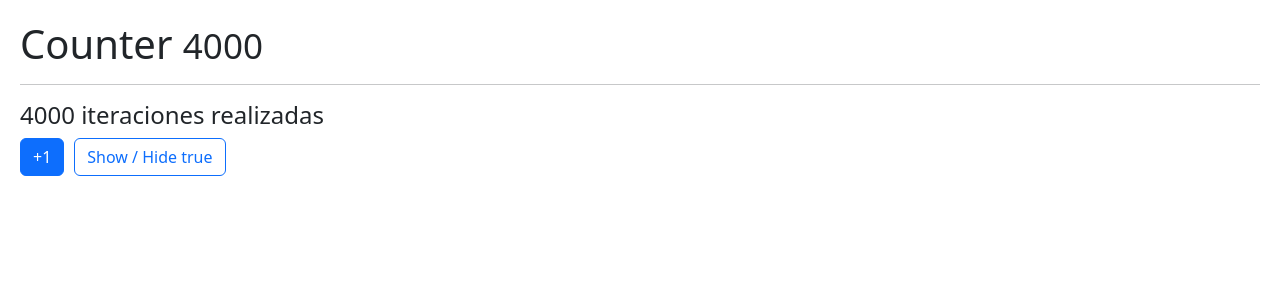
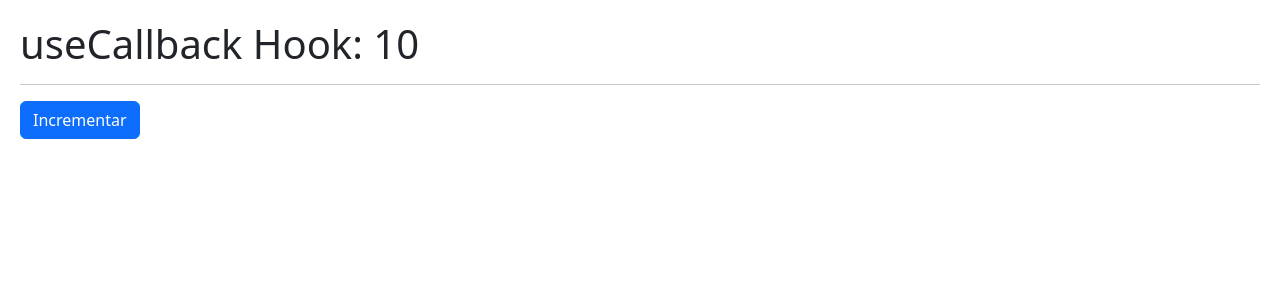
Before and after one commit to Xanul/hooks-app, a React (Vite) app: page / in a window 1280 px wide. Shown: the top 300 px of the page. Built offline with nearby package versions, Linux system fonts and the light colour scheme.

Commit message:
Added the useCallback hook example

```diff
--- /dev/null
+++ b/src/06-memos/CallbackHook.jsx
@@ -0,0 +1,29 @@
+import { useCallback, useState } from "react"
+import { ShowIncrement } from "./ShowIncrement";
+
+export const CallbackHook = () => {
+
+  const [counter, setCounter] = useState(10);
+
+  const incrementFather = useCallback(
+    (value) => {
+
+      setCounter((c) => c + value);
+    },
+    [],
+  )
+
+  // const incrementFather = () => {
+  //   setCounter(counter + 1);
+  // }
+
+  return (
+    <>
+      <h1>useCallback Hook: {counter}</h1>
+      <hr />
+
+      <ShowIncrement increment={incrementFather}/>
+
+    </>
+  )
+}
--- /dev/null
+++ b/src/06-memos/ShowIncrement.jsx
@@ -0,0 +1,15 @@
+import React from "react";
+
+export const ShowIncrement = React.memo(({increment}) => {
+
+  console.log('Me volvi a generar :(');
+
+  return (
+    <button
+      className="btn btn-primary"
+      onClick={() => {
+        increment( 5 );
+      }}
+    > Incrementar </button>
+  )
+})
--- a/src/main.jsx
+++ b/src/main.jsx
@@ -1,6 +1,7 @@
 import React from 'react';
 import ReactDOM from 'react-dom/client';
-import { MemoHook } from './06-memos/MemoHook';
+import { CallbackHook } from './06-memos/CallbackHook';
+// import { MemoHook } from './06-memos/MemoHook';
 // import { Memorize } from './06-memos/Memorize';
 // import { Layout } from './05-useLayoutEffect/Layout';
 // import { FormWithCustomHook } from './02-useEffect/FormWithCustomHook';
@@ -15,6 +16,6 @@
 
 ReactDOM.createRoot(document.getElementById('root')).render(
   // <React.StrictMode>
-    <MemoHook />
+    <CallbackHook />
   // </React.StrictMode>
 );
```
